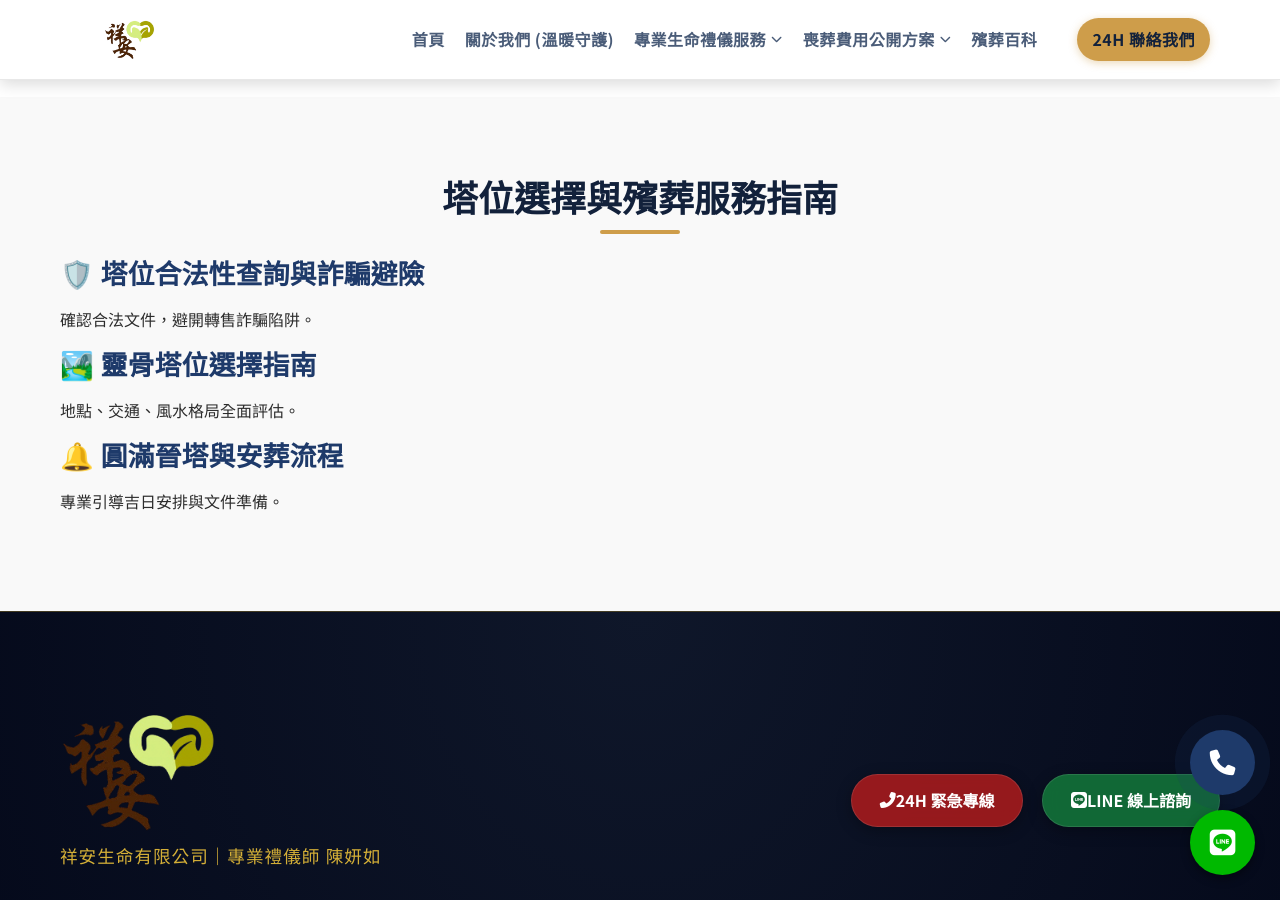
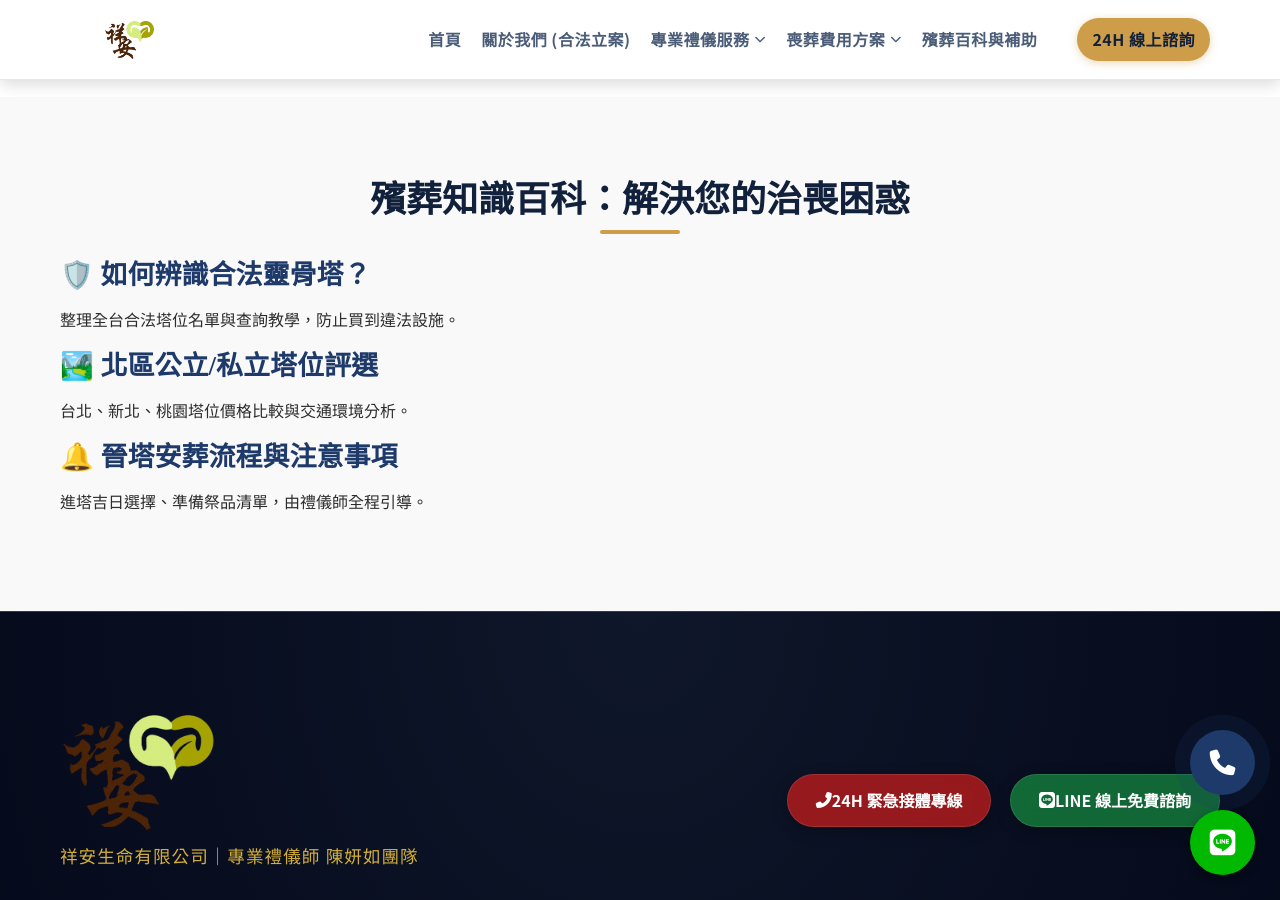
Before and after one commit to Shiangan/Shiangan, a Jekyll site: the page index.html, which Jekyll copies as it is, in a window 1280 px wide and 900 px high, scrolled down 2274 px. Built offline with Jekyll 4.4.1, drawn with Linux system fonts in a browser that asks for light colours; some web fonts are replaced; some of the changed text lies outside the part shown.

Commit message:
Update index.html

```diff
--- a/index.html
+++ b/index.html
@@ -14,17 +14,17 @@
         gtag('config', 'G-445583766');
     </script>
 
-    <title>祥安生命 | 喪葬費用公開透明 | 國家認證禮儀師24H專業服務</title>
-    <meta name="description" content="祥安生命有限公司提供 24 小時專業生命禮儀服務。國家認證禮儀師團隊，甲級立案，承諾喪葬費用方案完整公開透明，零隱藏費用。專業服務涵蓋台北、新北、桃園，提供中式、西式、日式、環保葬客製化服務。">
-    <meta name="keywords" content="祥安生命, 禮儀公司, 殯葬服務, 喪葬費用, 台北殯葬, 新北殯葬, 桃園殯葬, 禮儀師陳妍如, 合法殯葬業, 樹葬申請, 靈骨塔查詢">
+    <title>2025 喪葬費用公開透明 | 祥安生命：國家認證禮儀師 24H 專業服務 (北北基桃)</title>
+    <meta name="description" content="祥安生命有限公司由國家認證禮儀師團隊組成，政府甲級立案。提供 24 小時喪葬補助諮詢、禮儀服務方案 6.8 萬起，費用完整公開透明、零隱藏加價。服務範圍涵蓋台北、新北、桃園，專精中西式告別式及樹葬環保葬。">
+    <meta name="keywords" content="祥安生命, 禮儀公司推薦, 喪葬費用, 殯葬服務費用, 台北禮儀公司, 新北禮儀公司, 桃園禮儀公司, 禮儀師陳妍如, 合法殯葬業, 樹葬申請, 靈骨塔查詢, 喪葬補助">
 
     <link rel="canonical" href="https://24hour.xn--kpry57d/Shiangan/index.html">
 
-    <meta property="og:title" content="祥安生命 | 國家認證禮儀師、喪葬費用公開、24H隨時諮詢">
+    <meta property="og:title" content="2025 喪葬費用公開透明 | 祥安生命：國家認證禮儀師 24H 服務">
     <meta property="og:type" content="website">
     <meta property="og:url" content="https://24hour.xn--kpry57d/Shiangan/index.html">
     <meta property="og:image" content="https://24hour.xn--kpry57d/Shiangan/images/logo.png">
-    <meta property="og:description" content="國家認證禮儀師團隊，甲級立案，喪葬費用方案完整公開透明，立即諮詢：0978-583-699。">
+    <meta property="og:description" content="國家認證禮儀師團隊，甲級立案，喪葬費用方案完整公開透明，拒絕殯葬紅包陷阱，立即諮詢：0978-583-699。">
     <meta property="og:locale" content="zh_TW">
 
     <link rel="preload" href="css/style.css" as="style">
@@ -35,11 +35,12 @@
     <link href="https://fonts.googleapis.com/css2?family=Noto+Serif+TC:wght@400;700&family=Noto+Sans+TC:wght@300;400;700&display=swap" rel="stylesheet">
 
     <script type="application/ld+json">
+    [
       {
         "@context": "https://schema.org",
         "@type": "LocalBusiness",
         "name": "祥安生命有限公司",
-      "alternateName": "Shiangan Life",
+        "alternateName": "Shiangan Life - 專業禮儀師陳妍如",
         "url": "https://24hour.xn--kpry57d/Shiangan/",
         "logo": "https://24hour.xn--kpry57d/Shiangan/images/logo.png",
         "image": "https://24hour.xn--kpry57d/Shiangan/images/logo.png",
@@ -52,61 +53,90 @@
             "addressRegion": "TW",
             "postalCode": "241"
         },
+        "geo": {
+          "@type": "GeoCoordinates",
+          "latitude": 25.074,
+          "longitude": 121.482
+        },
         "openingHoursSpecification": {
           "@type": "OpeningHoursSpecification",
-        "dayOfWeek": [
-          "Monday", "Tuesday", "Wednesday", "Thursday", "Friday", "Saturday", "Sunday"
-        ],
+          "dayOfWeek": ["Monday", "Tuesday", "Wednesday", "Thursday", "Friday", "Saturday", "Sunday"],
           "opens": "00:00",
           "closes": "23:59"
+        },
+        "sameAs": [
+          "https://www.facebook.com/your-page",
+          "https://www.youtube.com/your-channel"
+        ]
+      },
+      {
+        "@context": "https://schema.org",
+        "@type": "FAQPage",
+        "mainEntity": [{
+          "@type": "Question",
+          "name": "喪葬費用大約多少？有沒有隱藏費用？",
+          "acceptedAnswer": {
+            "@type": "Answer",
+            "text": "祥安生命提供方案費用完全公開，國民契約 6.8 萬起、中式標準契約 8.8 萬起，所有項目清單明列，承諾絕無紅包文化或隱藏加價。"
           }
+        }, {
+          "@type": "Question",
+          "name": "如何查詢靈骨塔是否合法？",
+          "acceptedAnswer": {
+            "@type": "Answer",
+            "text": "家屬可透過各縣市政府民政局網站查詢殯葬設施資訊。祥安生命也提供專業諮詢服務，協助確認塔位權狀真偽與合法性，避免受騙。"
           }
+        }]
+      }
+    ]
     </script>
 </head>
 
 <body>
+    <a href="#main-content" class="skip-link" style="position:absolute; top:-40px; left:0; background:#000; color:#fff; padding:8px; z-index:100;">跳至主要內容</a>
+
     <header class="main-header" role="banner">
         <div class="header-container container">
             <div class="logo">
-                <a href="index.html" title="祥安生命有限公司 - 回到首頁">
-                    <img src="images/logo.png" alt="祥安生命有限公司 Logo" class="site-logo">
+                <a href="index.html" title="祥安生命有限公司 - 專業殯葬禮儀服務首頁">
+                    <img src="images/logo.png" alt="祥安生命有限公司-國家認證禮儀師團隊" class="site-logo">
                 </a>
             </div>
 
             <nav class="main-nav" id="main-nav" role="navigation" aria-label="主要網站導覽">
                 <ul role="menubar">
                     <li role="menuitem" class="active"><a href="index.html" aria-current="page"><strong>首頁</strong></a></li>
-                    <li role="menuitem"><a href="about.html"><strong>關於我們 (溫暖守護)</strong></a></li>
+                    <li role="menuitem"><a href="about.html"><strong>關於我們 (合法立案)</strong></a></li>
 
                     <li class="dropdown" role="menuitem" aria-haspopup="true">
-                        <a href="services.html"><strong>專業生命禮儀服務</strong> <i class="fas fa-chevron-down"></i></a>
+                        <a href="services.html"><strong>專業禮儀服務</strong> <i class="fas fa-chevron-down"></i></a>
                         <div class="submenu-container">
                             <ul class="submenu" role="menu">
                                 <li><a href="article-buddhist-taoist-compare.html">中式禮儀 (佛教/道教)</a></li>
                                 <li><a href="services.html#western-etiquette">西式禮儀 (基/天主教)</a></li>
-                                <li><a href="services.html#japanese-etiquette">日式禮儀 (日蓮正宗/創價學會)</a></li>
-                                <li><a href="services.html#eco-burial">環保葬/樹葬專區</a></li>
+                                <li><a href="services.html#japanese-etiquette">日式禮儀 (創價學會等)</a></li>
+                                <li><a href="article-eco-burial-guide.html">環保葬/樹葬專區</a></li>
                             </ul>
                         </div>
                     </li>
 
                     <li class="dropdown" role="menuitem" aria-haspopup="true">
-                        <a href="plans.html"><strong>喪葬費用公開方案</strong> <i class="fas fa-chevron-down"></i></a>
+                        <a href="plans.html"><strong>喪葬費用方案</strong> <i class="fas fa-chevron-down"></i></a>
                         <div class="submenu-container">
                             <ul class="submenu" role="menu">
-                                <li><a href="plans.html#basic">國民契約 6.8萬</a></li>
-                                <li><a href="plans.html#eighty-eight">中式契約 8.8萬起</a></li>
-                                <li><a href="plans.html#seventeen-eight">尊榮契約 17.8萬</a></li>
+                                <li><a href="plans.html#basic">國民簡易型 6.8萬</a></li>
+                                <li><a href="plans.html#eighty-eight">標準中式型 8.8萬起</a></li>
+                                <li><a href="plans.html#seventeen-eight">尊榮包套型 17.8萬</a></li>
                             </ul>
                         </div>
                     </li>
 
-                    <li role="menuitem"><a href="blog.html"><strong>殯葬百科</strong></a></li>
-                    <li class="contact-nav" role="menuitem"><a href="tel:+886978583699"><strong>24H 聯絡我們</strong></a></li>
+                    <li role="menuitem"><a href="blog.html"><strong>殯葬百科與補助</strong></a></li>
+                    <li class="contact-nav" role="menuitem"><a href="tel:+886978583699"><strong>24H 線上諮詢</strong></a></li>
                 </ul>
             </nav>
 
-            <button class="menu-toggle" id="menu-toggle" aria-label="開啟選單" aria-expanded="false" aria-controls="main-nav">
+            <button class="menu-toggle" id="menu-toggle" aria-label="開啟功能選單" aria-expanded="false" aria-controls="main-nav">
                 <i class="fas fa-bars"></i>
             </button>
         </div>
@@ -116,69 +146,79 @@
         <section id="hero" class="hero-section">
             <div id="stars"></div><div id="stars2"></div><div id="stars3"></div>
             <div class="hero-content">
-                <h1 class="text-line-container"><span class="fit-text-line">祥安生命有限公司</span></h1>
-                <p class="text-line-container"><strong class="fit-text-line">喪葬費用公開透明，24H溫馨陪伴</strong></p>
-                <p>讓愛與思念，成為此刻唯一的重量。</p>
+                <h1 class="text-line-container"><span class="fit-text-line">祥安生命：24H 專業禮儀服務</span></h1>
+                <p class="text-line-container"><strong class="fit-text-line">2025 喪葬費用公開透明，政府甲級立案安心交付</strong></p>
+                <p>專業禮儀師陳妍如傾聽您的需求，讓愛與思念圓滿告別。</p>
                 <div class="hero-btns">
-                    <a href="plans.html" class="cta-button primary large">查看所有公開透明費用方案</a>
-                    <a href="blog.html#service-videos" class="cta-button primary large">🎥 觀看服務紀錄與專業案例</a>
+                    <a href="plans.html" class="cta-button primary large">查看詳細費用方案清單</a>
+                    <a href="https://line.me/ti/p/@yourlineid" class="cta-button primary large">LINE 諮詢喪葬補助申請</a>
                 </div>
             </div>
         </section>
 
         <section id="religion-services" class="container-v-padding bg-section">
             <div class="container">
-                <h2 class="section-title">圓滿告別：尊重信仰的多元禮儀服務</h2>
-                <p class="text-center">中式佛道、西式追思、日式禮儀及環保葬，尊重每一份信仰，圓滿逝者心願。</p>
+                <header class="section-header">
+                    <h2 class="section-title">全方位生命禮儀服務：尊重每一份信仰</h2>
+                    <p class="text-center">提供北北基桃地區專業告別式規劃，包含中式佛道教、西式追思、日式禮儀及環保葬服務。</p>
+                </header>
 
                 <div class="card-grid religion-grid">
-                    <a href="services.html#buddhist-taoist" class="card-item">
+                    <article class="card-item">
+                        <a href="services.html#buddhist-taoist">
                             <i class="icon fas fa-om" aria-hidden="true"></i>
-                        <h3>中式禮儀</h3>
-                        <p>誦經、法事、傳統科儀，專業禮儀師全程引導。</p>
+                            <h3>中式傳統禮儀</h3>
+                            <p>包含接體、豎靈、誦經、法事科儀，專業禮儀師全程陪同。</p>
                         </a>
-                    <a href="services.html#western-etiquette" class="card-item">
+                    </article>
+                    <article class="card-item">
+                        <a href="services.html#western-etiquette">
                             <i class="icon fas fa-cross" aria-hidden="true"></i>
-                        <h3>西式禮儀</h3>
-                        <p>溫馨追思禮拜，符合教會規範，以愛送別。</p>
+                            <h3>西式追思禮拜</h3>
+                            <p>尊崇基/天主教禮儀，安排溫馨告別式與教會協調。</p>
                         </a>
-                    <a href="article-eco-burial-guide.html" class="card-item">
+                    </article>
+                    <article class="card-item">
+                        <a href="article-eco-burial-guide.html">
                             <i class="icon fas fa-leaf" aria-hidden="true"></i>
-                        <h3>環保永續葬</h3>
-                        <p>樹葬、花葬、海葬，符合現代簡約趨勢。</p>
+                            <h3>現代環保葬</h3>
+                            <p>樹葬、花葬、海葬流程諮詢，回歸自然的圓滿選擇。</p>
                         </a>
-                    <a href="services.html#customized-etiquette" class="card-item">
+                    </article>
+                    <article class="card-item">
+                        <a href="services.html#customized-etiquette">
                             <i class="icon fas fa-book-open" aria-hidden="true"></i>
-                        <h3>客製化服務</h3>
-                        <p>傾聽您的想法，打造最實在的圓滿包套。</p>
+                            <h3>客製化禮儀</h3>
+                            <p>針對不同預算與家庭需求，量身打造最實在的尊榮服務。</p>
                         </a>
+                    </article>
                 </div>
             </div>
         </section>
 
         <section id="commitment" class="container-v-padding">
             <div class="container">
-                <h2 class="section-title">「安心交付」承諾：專業、透明、獲政府肯定</h2>
+                <h2 class="section-title">選擇祥安生命的四大理由</h2>
                 <div class="card-grid commitment-grid">
                     <div class="card-item primary-highlight">
                         <i class="icon fas fa-file-invoice-dollar" aria-hidden="true"></i>
-                        <h3>費用公開透明</h3>
-                        <p>方案價格完整公開，零隱藏費用，杜絕灰色地帶。</p>
+                        <h3>費用公開不隱藏</h3>
+                        <p>合約清楚明列，拒絕殯葬紅包文化，讓喪葬支出不再是負擔。</p>
                     </div>
                     <div class="card-item primary-highlight">
                         <i class="icon fas fa-medal" aria-hidden="true"></i>
                         <h3>國家認證禮儀師</h3>
-                        <p>所有服務人員均具備專業證照，流程符合法規。</p>
+                        <p>全體服務人員領有國家專業證照，具備豐富治喪實務經驗。</p>
                     </div>
                     <div class="card-item">
                         <i class="icon fas fa-award" aria-hidden="true"></i>
-                        <h3>甲級合法立案</h3>
-                        <p>榮獲政府優良評選，服務品質值得信賴。</p>
+                        <h3>政府甲級合法立案</h3>
+                        <p>通過內政部殯葬評鑑優良，在地經營，信譽保證。</p>
                     </div>
                     <div class="card-item">
                         <i class="icon fas fa-infinity" aria-hidden="true"></i>
                         <h3>24H 全年無休</h3>
-                        <p>隨時提供緊急接體與諮詢，全程溫馨守護。</p>
+                        <p>緊急接體、後事處理、補助諮詢，深夜也能第一時間服務。</p>
                     </div>
                 </div>
             </div>
@@ -186,19 +226,19 @@
 
         <section id="tower-guide" class="container-v-padding bg-section">
             <div class="container">
-                <h2 class="section-title">塔位選擇與殯葬服務指南</h2>
+                <h2 class="section-title">殯葬知識百科：解決您的治喪困惑</h2>
                 <div class="card-grid guide-grid">
                     <article class="guide-item primary-highlight">
-                        <h3>🛡️ <a href="ta-wei-he-fa-xing-query-guide.html">塔位合法性查詢與詐騙避險</a></h3>
-                        <p>確認合法文件，避開轉售詐騙陷阱。</p>
+                        <h3>🛡️ <a href="ta-wei-he-fa-xing-query-guide.html">如何辨識合法靈骨塔？</a></h3>
+                        <p>整理全台合法塔位名單與查詢教學，防止買到違法設施。</p>
                     </article>
                     <article class="guide-item">
-                        <h3>🏞️ <a href="ta-wei-choice-guide.html">靈骨塔位選擇指南</a></h3>
-                        <p>地點、交通、風水格局全面評估。</p>
+                        <h3>🏞️ <a href="ta-wei-choice-guide.html">北區公立/私立塔位評選</a></h3>
+                        <p>台北、新北、桃園塔位價格比較與交通環境分析。</p>
                     </article>
                     <article class="guide-item">
-                        <h3>🔔 <a href="jin-ta-process-details.html">圓滿晉塔與安葬流程</a></h3>
-                        <p>專業引導吉日安排與文件準備。</p>
+                        <h3>🔔 <a href="jin-ta-process-details.html">晉塔安葬流程與注意事項</a></h3>
+                        <p>進塔吉日選擇、準備祭品清單，由禮儀師全程引導。</p>
                     </article>
                 </div>
             </div>
@@ -207,59 +247,58 @@
 
     <footer class="premium-footer" role="contentinfo">
         <div class="footer-blend-shroud"></div>
-
         <div class="container footer-container">
             <div class="footer-top-row">
                 <div class="footer-brand">
-                <img src="images/logo.png" alt="祥安生命" class="footer-brand-logo">
-                <p class="footer-slogan">祥安生命有限公司｜專業禮儀師 陳妍如</p>
+                    <img src="images/logo.png" alt="祥安生命有限公司-合法殯葬業" class="footer-brand-logo">
+                    <p class="footer-slogan">祥安生命有限公司｜專業禮儀師 陳妍如團隊</p>
                 </div>
                 <div class="footer-actions">
                     <a href="tel:+886978583699" class="glass-cta-btn call-btn">
-                    <i class="fas fa-phone-alt"></i> 24H 緊急專線
+                        <i class="fas fa-phone-alt"></i> 24H 緊急接體專線
                     </a>
                     <a href="https://line.me/ti/p/@yourlineid" class="glass-cta-btn line-btn">
-                    <i class="fab fa-line"></i> LINE 線上諮詢
+                        <i class="fab fa-line"></i> LINE 線上免費諮詢
                     </a>
                 </div>
             </div>
 
             <div class="footer-nav-grid">
                 <div class="nav-group">
-                <h5 class="gold-title">專業服務</h5>
+                    <h5 class="gold-title">專業禮儀服務</h5>
                     <ul class="nav-links">
-                    <li><a href="article-buddhist-taoist-compare.html">中式佛道禮儀</a></li>
-                    <li><a href="services.html#western-etiquette">西式追思禮拜</a></li>
-                    <li><a href="services.html#japanese-etiquette">日式禮儀 (日蓮正宗)</a></li>
-                    <li><a href="article-eco-burial-guide.html">環保葬/樹葬專區</a></li>
+                        <li><a href="article-buddhist-taoist-compare.html">中式佛道告別式</a></li>
+                        <li><a href="services.html#western-etiquette">西式基天主教禮儀</a></li>
+                        <li><a href="services.html#japanese-etiquette">日式禮儀諮詢</a></li>
+                        <li><a href="article-eco-burial-guide.html">樹葬/花葬/海葬</a></li>
                     </ul>
                 </div>
                 <div class="nav-group">
-                <h5 class="gold-title">費用方案</h5>
+                    <h5 class="gold-title">費用透明方案</h5>
                     <ul class="nav-links">
-                    <li><a href="plans.html#basic">國民契約 6.8萬</a></li>
-                    <li><a href="plans.html#eighty-eight">中式契約 8.8萬起</a></li>
-                    <li><a href="plans.html#seventeen-eight">尊榮契約 17.8萬</a></li>
-                    <li><a href="plans.html">所有方案清單</a></li>
+                        <li><a href="plans.html#basic">6.8萬 國民小資型</a></li>
+                        <li><a href="plans.html#eighty-eight">8.8萬起 標準型</a></li>
+                        <li><a href="plans.html#seventeen-eight">17.8萬 尊榮包套</a></li>
+                        <li><a href="plans.html">喪葬費用詳細明細</a></li>
                     </ul>
                 </div>
                 <div class="nav-group">
-                <h5 class="gold-title">治喪百科</h5>
+                    <h5 class="gold-title">治喪知識庫</h5>
                     <ul class="nav-links">
                         <li><a href="ta-wei-he-fa-xing-query-guide.html">合法塔位查詢</a></li>
-                    <li><a href="ta-wei-choice-guide.html">挑選靈骨塔指南</a></li>
-                    <li><a href="jin-ta-process-details.html">晉塔安葬流程</a></li>
-                    <li><a href="blog.html#law-guide">補助金申請詳情</a></li>
+                        <li><a href="ta-wei-choice-guide.html">靈骨塔挑選眉角</a></li>
+                        <li><a href="jin-ta-process-details.html">晉塔流程與準備事項</a></li>
+                        <li><a href="blog.html#law-guide">國民年金與勞保補助</a></li>
                     </ul>
                 </div>
                 <div class="nav-group contact-detail">
-                <h5 class="gold-title">聯絡我們</h5>
+                    <h5 class="gold-title">公司資訊</h5>
                     <p class="footer-address">
                         <i class="fas fa-map-marker-alt"></i> 新北市三重區永福街135巷13號<br>
-                    <small>（服務地區：台北、新北、桃園及全台）</small>
+                        <small>服務地區：台北市、新北市、桃園市、基隆及全台</small>
                     </p>
                     <div class="legal-tags">
-                    <span><i class="fas fa-certificate"></i> 政府甲級立案</span>
+                        <span><i class="fas fa-certificate"></i> 政府甲級立案 (新北府殯字第111000號)</span>
                         <span><i class="fas fa-shield-alt"></i> 價格公開透明</span>
                     </div>
                 </div>
@@ -269,27 +308,26 @@
         <div class="footer-bottom">
             <div class="container bottom-content">
                 <div class="copyright-text">
-                祥安生命有限公司 © <span id="current-year-footer"></span> | 統一編號：(填入統編) | <a href="privacy.html">隱私權政策</a>
+                    祥安生命有限公司 © <span id="current-year-footer"></span> | 統一編號：(請填入統編) | <a href="privacy.html">隱私權政策</a>
                 </div>
                 <div class="footer-social">
-                <a href="#" aria-label="Facebook"><i class="fab fa-facebook-f"></i></a>
-                <a href="#" aria-label="YouTube"><i class="fab fa-youtube"></i></a>
+                    <a href="https://facebook.com/your-page" aria-label="追蹤我們的 Facebook"><i class="fab fa-facebook-f"></i></a>
+                    <a href="https://youtube.com/your-channel" aria-label="觀看服務案例影片"><i class="fab fa-youtube"></i></a>
                 </div>
             </div>
         </div>
     </footer>
 
-
-
     <div class="floating-cta">
-        <a href="tel:+886978583699" class="bg-phone" aria-label="撥打電話"><i class="fas fa-phone"></i></a>
-        <a href="https://line.me/ti/p/@yourlineid" class="bg-line" aria-label="LINE 諮詢"><i class="fab fa-line"></i></a>
+        <a href="tel:+886978583699" class="bg-phone" aria-label="撥打 24H 緊急專線"><i class="fas fa-phone"></i></a>
+        <a href="https://line.me/ti/p/@yourlineid" class="bg-line" aria-label="LINE 線上諮詢預約"><i class="fab fa-line"></i></a>
     </div>
 
     <script src="js/script.js" defer></script>
     <script>
         // 設定目前的年份
-        document.getElementById('current-year').textContent = new Date().getFullYear();
+        const yearSpan = document.getElementById('current-year-footer');
+        if(yearSpan) yearSpan.textContent = new Date().getFullYear();
 
         // 選單開關 aria 控制
         const menuToggle = document.getElementById('menu-toggle');
@@ -298,6 +336,7 @@
             menuToggle.addEventListener('click', () => {
                 const expanded = menuToggle.getAttribute('aria-expanded') === 'true';
                 menuToggle.setAttribute('aria-expanded', !expanded);
+                mainNav.classList.toggle('is-open'); // 假設你的 CSS 使用 is-open
             });
         }
     </script>
```
Lines whose indentation alone changed are shown as unchanged.
